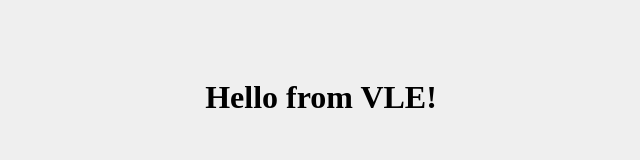
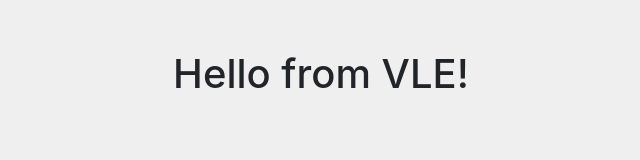
Before and after one commit to roxolan/vlemean, a website: page public/index.html in a window 1280 px wide. Shown: the whole page, without its empty margins (319-959 px from the left). Drawn offline with nearby package versions, Linux system fonts and the light colour scheme.

Commit message:
adding bootstrap reference

```diff
--- a/public/index.html
+++ b/public/index.html
@@ -3,6 +3,7 @@
 <head lang="en">
   <meta charset="UTF-8">
   <title>VLE on MEAN</title>
+  <link rel="stylesheet" href="./css/bootstrap.css">
   <link rel="stylesheet" type="text/css" href="./css/main.css">
 </head>
 <body>
```
Also changed, not shown: 1 other file.
